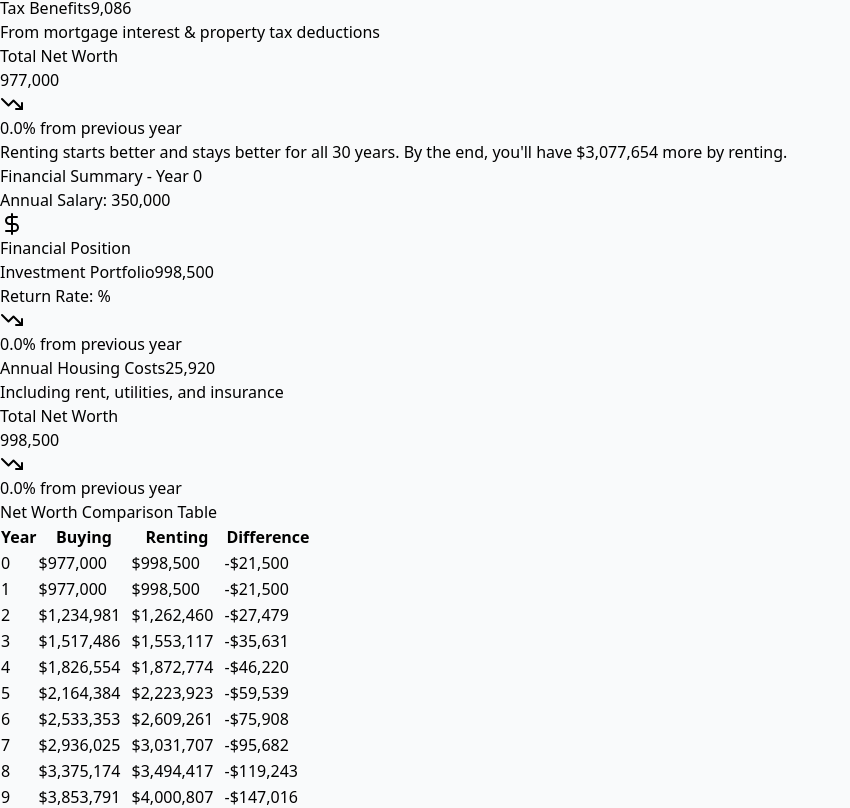
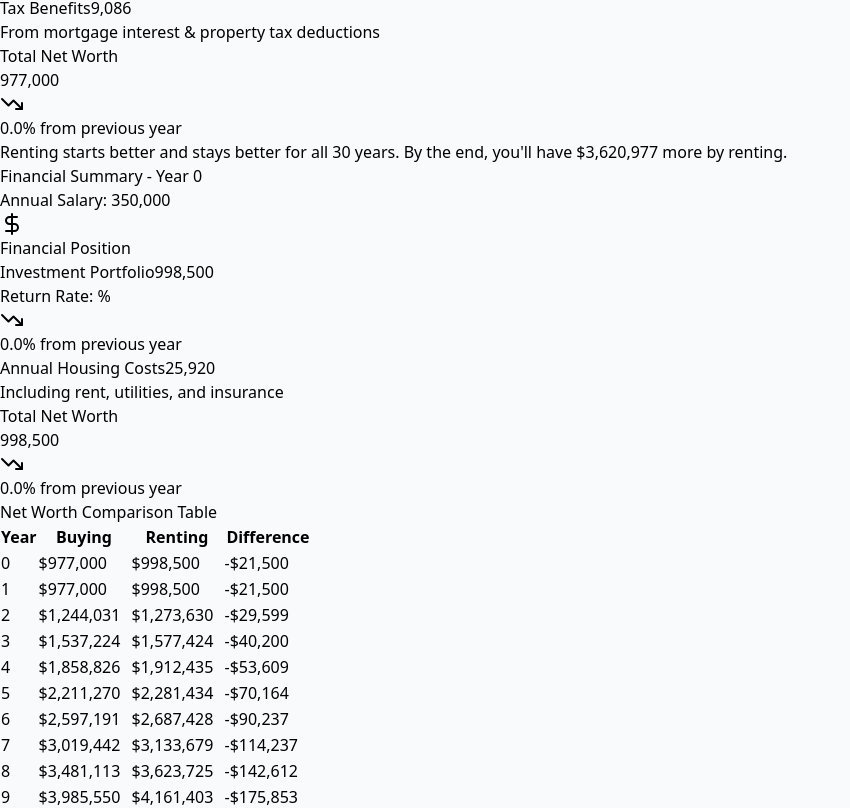
Before and after one commit to MaksimDan/housing-calculator, a React (Vite) app: page / in a window 1280 px wide. Shown: the part 2872-3680 px from the top of the page, without its empty margins (0-850 px from the left). Built offline with nearby package versions, Linux system fonts and the light colour scheme.

Commit message:
account for monthly compounding affects on investments

```diff
--- a/src/HousingCalculator.tsx
+++ b/src/HousingCalculator.tsx
@@ -258,30 +258,43 @@ const HousingCalculator = () => {
         // Quality of life benefit (if any) added to buying scenario
         const yearlyQualityOfLifeBenefit = monthyQualityOfLife * 12;
 
-        // Calculate new buying net worth:
-        // 1. Previous investments grow at investment return rate
-        // 2. Add new investments from savings
-        // 3. Add quality of life benefit
-        // 4. Add current home equity (home value minus mortgage)
-        buyingNetWorth =
-          previousBuyingInvestments * (1 + investmentReturn / 100) +
-          yearlyHomeownerInvestment +
-          yearlyQualityOfLifeBenefit +
-          (currentHomeValue - mortgageBalance);
+        // Calculate monthly return rate
+        const monthlyReturn = investmentReturn / 100 / 12;
 
-        // Track how much of buying net worth is in investments vs home equity
-        previousBuyingInvestments = buyingNetWorth - (currentHomeValue - mortgageBalance);
+        // Calculate monthly investment amounts
+        const monthlyHomeownerInvestment = yearlyHomeownerInvestment / 12;
+        const monthlyRenterInvestment = yearlyRenterInvestment / 12;
+
+        // Start with previous balances
+        let buyingInvestmentBalance = previousBuyingInvestments;
+        let rentingInvestmentBalance = rentingNetWorth;
+
+        // Compound monthly for both scenarios
+        for (let month = 0; month < 12; month++) {
+          // Buying scenario
+          buyingInvestmentBalance += monthlyHomeownerInvestment;
+          buyingInvestmentBalance *= (1 + monthlyReturn);
+
+          // Renting scenario
+          rentingInvestmentBalance += monthlyRenterInvestment;
+          rentingInvestmentBalance *= (1 + monthlyReturn);
+        }
+
+        // Add quality of life benefit to buying scenario
+        buyingInvestmentBalance += yearlyQualityOfLifeBenefit;
+
+        // Calculate final net worth for buying scenario
+        buyingNetWorth = buyingInvestmentBalance + (currentHomeValue - mortgageBalance);
+
+        // Track investments portion for next year
+        previousBuyingInvestments = buyingInvestmentBalance;
 
         // Update rental income and rent with their respective growth rates
         currentMonthlyRentalIncome *= 1 + rentIncrease / 100;
         currentMonthlyRent *= 1 + rentIncrease / 100;
 
-        // Calculate new renting net worth:
-        // 1. Previous investments grow at investment return rate
-        // 2. Add new investments from savings
-        rentingNetWorth =
-          rentingNetWorth * (1 + investmentReturn / 100) +
-          yearlyRenterInvestment;
+        // Update renting net worth
+        rentingNetWorth = rentingInvestmentBalance;
       }
     }
     return data;
```
